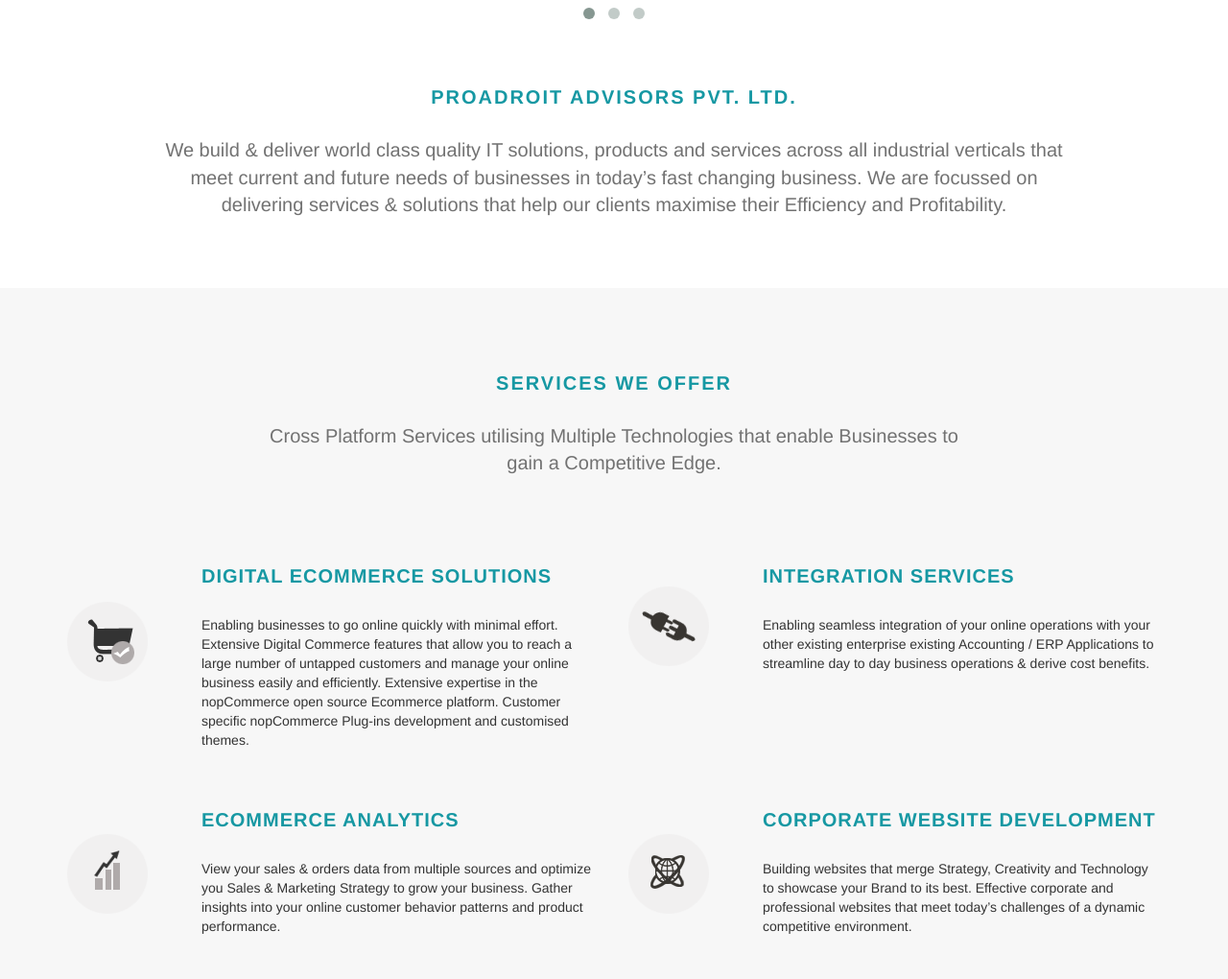
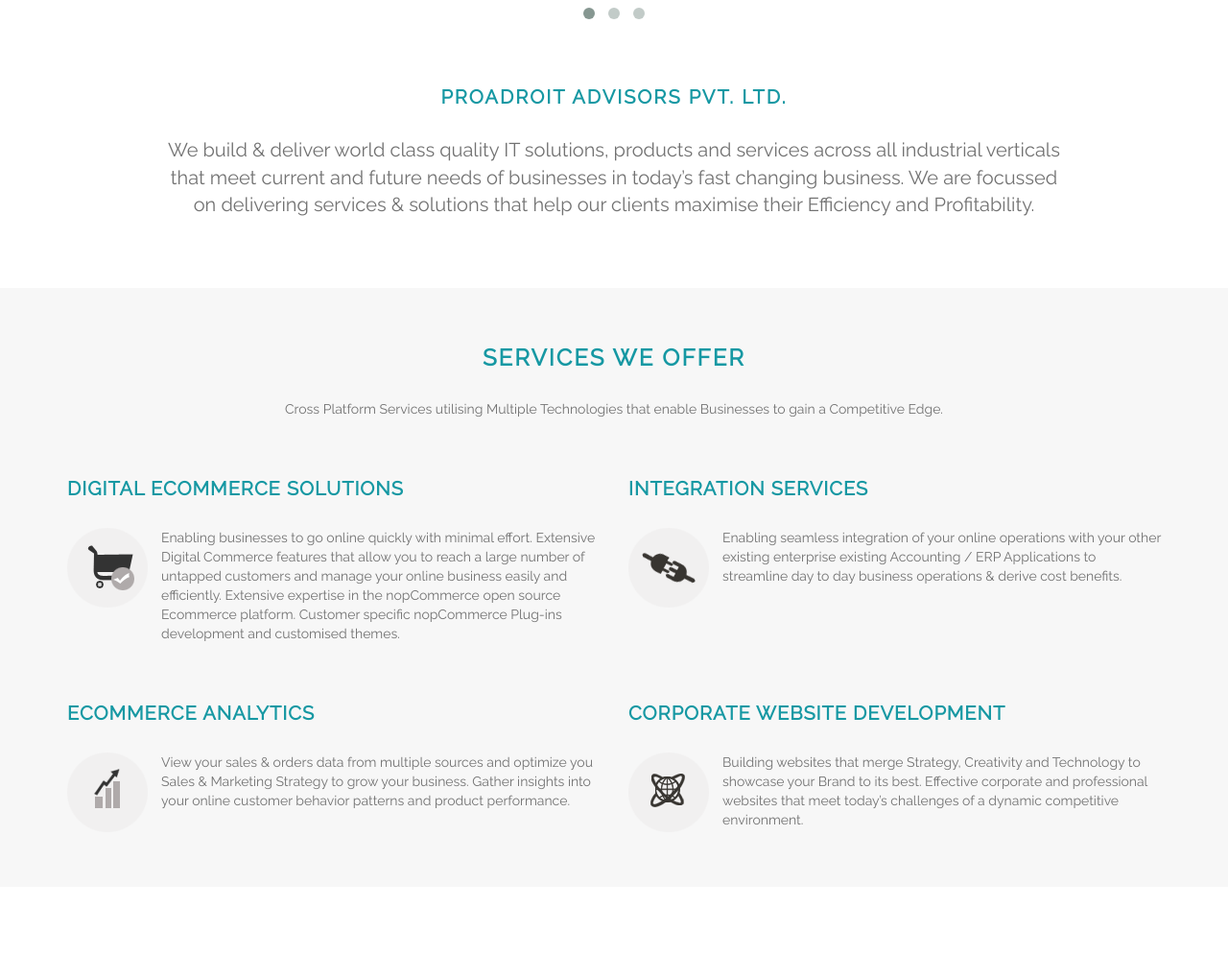
Before and after one commit to chamanraj/ProAdroit, a plain HTML site: page index2.html in a window 1280 px wide. Shown: the part 733-1753 px from the top of the page at 96% size. After the commit the page ends 1657 px from the top, so only its background shows below. Drawn offline with nearby package versions, Linux system fonts and the light colour scheme.

Commit message:
Modify index2 with alignment and space changes

```diff
--- a/css/style.css
+++ b/css/style.css
@@ -8,6 +8,8 @@ html {
   -moz-box-sizing: inherit;
   box-sizing: inherit;
   }
+
+
 
   .box-wrapping {
     max-width: 1370px;
@@ -249,3 +251,7 @@ html {
     font-weight: bold;
     margin-bottom: 30px;
   }
+
+.holder-section p {
+    font-family: 'Raleway', sans-serif;
+}
--- a/css/style2.css
+++ b/css/style2.css
@@ -7,6 +7,10 @@ html {
   -webkit-box-sizing: inherit;
   -moz-box-sizing: inherit;
   box-sizing: inherit;
+  }
+
+  * {
+    font-family: 'Raleway', sans-serif;
   }
 
 .box-wrap {
@@ -168,21 +172,21 @@ nav ul {
 }
 
 .heading-section2 h3 {
-    font-size: 20px;
-    font-weight: bold;
+    font-size: 24px;
+    font-weight: 700;
     letter-spacing: 2px;
     text-transform: uppercase;
     position: relative;
     color: #1698a3;
     margin-bottom: 30px;
     margin-top: 60px;
+
+
 }
 .heading-section2 p {
-  margin-bottom: 1.5em;
-    font-size: 20px;
     color: #727272;
-    font-weight: 200;
-
+    font-weight: 300;
+    margin-bottom: 0px;
 }
 
 
@@ -202,11 +206,13 @@ nav ul {
     color: #727272;
     font-weight: 200;
 
+
 }
 
 .services-section {
     background: rgba(0, 0, 0, 0.03);
-    padding: 2em 0;
+    padding-bottom: 18px;
+    /*padding: 2em 0;*/
 
 }
 
@@ -216,17 +222,17 @@ nav ul {
 }
 
 .fh5co-inner img {
-    position: absolute;
-    top: 20%;
-    left: 0;
-    font-size: 60px;
+
+        float: left;
+        padding-right: 1em;
+        padding-bottom: 1em;
 }
 
 .holder-section {
-  padding-left: 10em;
+
 }
 
-.holder-section h3 {
+.fh5co-inner h3 {
     font-size: 20px;
     text-transform: uppercase;
     color: #1698a3;
@@ -234,4 +240,14 @@ nav ul {
     font-weight: bold;
     margin-bottom: 1.5em;
     margin-top: 1em;
+
   }
+
+  .holder-section p {
+
+    color: #727272;
+    font-weight: 300;
+    padding-left: 98px;
+
+
+  }
--- a/index2.html
+++ b/index2.html
@@ -6,6 +6,7 @@
     <meta name="viewport" content="width=device-width, initial-scale=1.0">
     <title>ProAdroit Information Technology Services and Solutions</title>
     <link rel="stylesheet" href="https://maxcdn.bootstrapcdn.com/bootstrap/3.3.7/css/bootstrap.min.css" integrity="sha384-BVYiiSIFeK1dGmJRAkycuHAHRg32OmUcww7on3RYdg4Va+PmSTsz/K68vbdEjh4u" crossorigin="anonymous">
+    <link href="https://fonts.googleapis.com/css?family=Raleway" rel="stylesheet">
     <link rel="stylesheet" href="css/normalize.css" media="screen" title="no title" charset="utf-8">
     <link rel="stylesheet" href="css/style2.css" media="screen" title="no title" charset="utf-8">
     <link rel="stylesheet" href="css/animate.css" media="screen" title="no title">
@@ -87,9 +88,9 @@
                 <div class="row">
                     <div class="col-md-6 animate-box fadeInUp animated">
                         <div class="fh5co-inner">
+                            <h3>Digital Ecommerce Solutions</h3>
+                            <div class="holder-section">
                                 <img src="images/icon-1.png" alt="icon1" />
-                            <div class="holder-section">
-                                <h3>Digital Ecommerce Solutions</h3>
                                 <p>
                                     Enabling businesses to go online quickly with minimal effort. Extensive Digital Commerce features that allow you to reach a large number of untapped customers and manage your online business easily and efficiently. Extensive expertise in the nopCommerce
                                     open source Ecommerce platform. Customer specific nopCommerce Plug-ins development and customised themes.
@@ -97,56 +98,47 @@
                             </div>
 
                         </div>
-
                     </div>
                     <div class="col-md-6 animate-box fadeInUp animated">
                         <div class="fh5co-inner">
+                            <h3>Integration Services</h3>
+
+                            <div class="holder-section">
                                 <img src="images/icon-2.png" alt="icon2" />
-                            <div class="holder-section">
-                                <h3>Integration Services</h3>
                                 <p>
                                     Enabling seamless integration of your online operations with your other existing enterprise existing Accounting / ERP Applications to streamline day to day business operations & derive cost benefits.
                                 </p>
                             </div>
-
                         </div>
-
                     </div>
-
                 </div>
                 <div class="row">
                     <div class="col-md-6 animate-box fadeInUp animated">
                         <div class="fh5co-inner">
+                            <h3>Ecommerce Analytics</h3>
+                            <div class="holder-section">
                                 <img src="images/icon-3.png" alt="icon1" />
-                            <div class="holder-section">
-                                <h3>Ecommerce Analytics</h3>
                                 <p>
                                     View your sales & orders data from multiple sources and optimize you Sales & Marketing Strategy to grow your business. Gather insights into your online customer behavior patterns and product performance.
                                 </p>
                             </div>
-
                         </div>
-
                     </div>
                     <div class="col-md-6 animate-box fadeInUp animated">
                         <div class="fh5co-inner">
+                            <h3>Corporate Website Development</h3>
+
+                            <div class="holder-section">
                                 <img src="images/icon-4.png" alt="icon2" />
-                            <div class="holder-section">
-                                <h3>Corporate Website Development</h3>
                                 <p>
                                     Building websites that merge Strategy, Creativity and Technology to showcase your Brand to its best. Effective corporate and professional websites that meet today’s challenges of a dynamic competitive environment.
                                 </p>
                             </div>
-
                         </div>
-
                     </div>
-
                 </div>
-
             </div>
         </div>
     </div>
  </body>
-
 </html>
```
Also changed, not shown: index.html (+1 -0 lines). Lines whose indentation alone changed are shown as unchanged.
